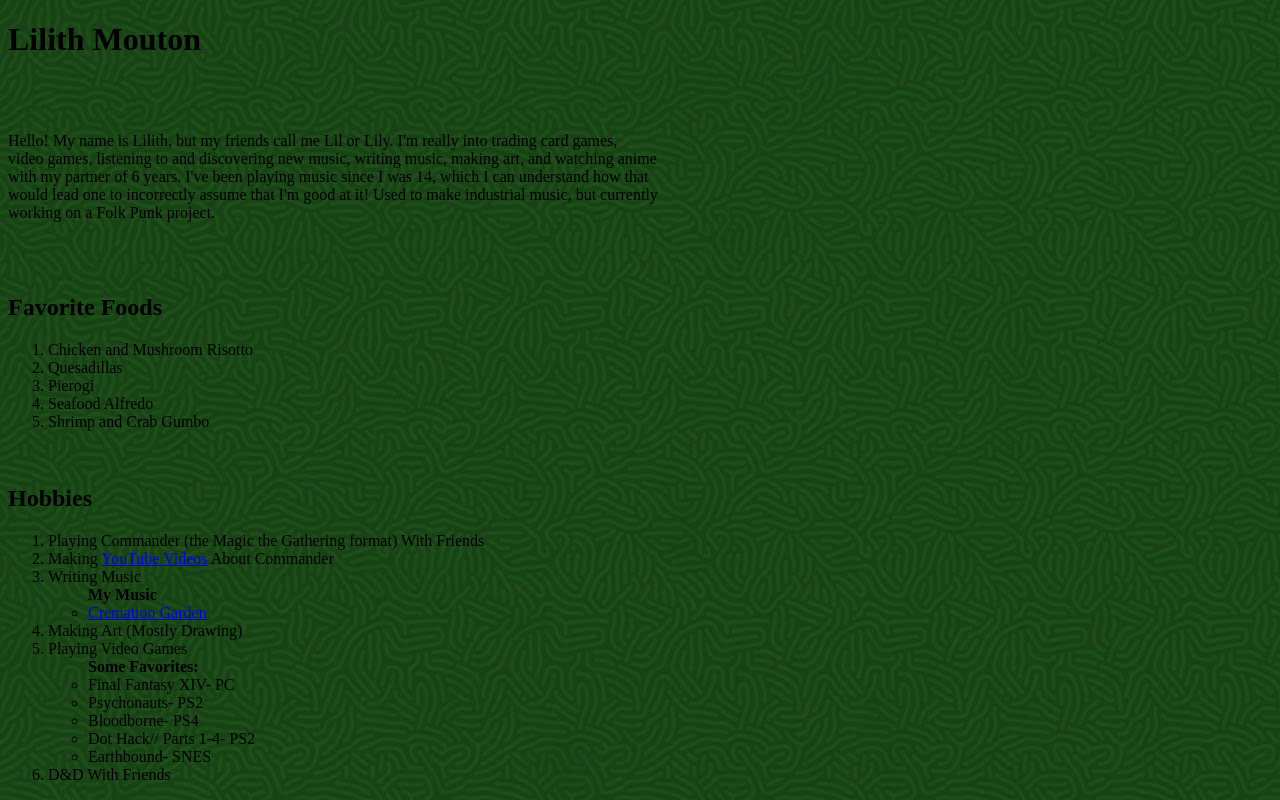
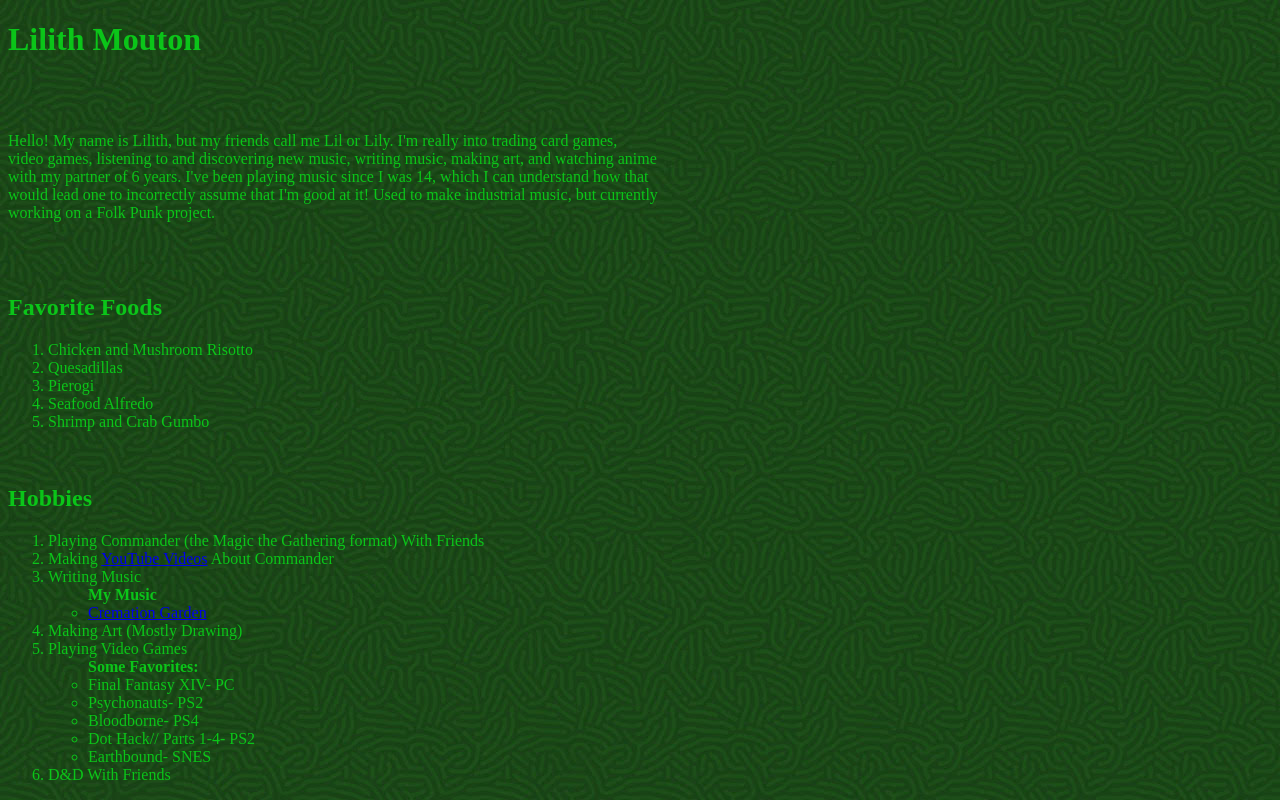
Before and after one commit to rats-and-lilies/about-me-page, a plain HTML site: page index.html in a window 1280 px wide. Shown: the top 800 px of the page. Drawn offline with Linux system fonts and the light colour scheme.

Commit message:
changed font color

```diff
--- a/index.html
+++ b/index.html
@@ -6,11 +6,11 @@
     <title>Lilith Mouton</title>
 </head>
 <body>
- <h1><strong>Lilith Mouton</strong></h1>
+ <h1 style="color:#08e21ace"><strong>Lilith Mouton</strong></h1>
  <br>
 
  <br>
-<p>Hello! My name is Lilith, but my friends call me Lil or Lily. I'm really into trading card games,<br>
+<p style="color:#08e21ace">Hello! My name is Lilith, but my friends call me Lil or Lily. I'm really into trading card games,<br>
     video games, listening to and discovering new music, writing music, making art, and watching anime<br>
     with my partner of 6 years. I've been playing music since I was 14, which I can understand how that <br>
     would lead one to incorrectly assume that I'm good at it! Used to make industrial music, but currently <br>
@@ -18,8 +18,8 @@
 </p>
  <br>
  <br>
- <h2>Favorite Foods</h2>
- <ol>
+ <h2 style="color:#08e21ace">Favorite Foods</h2>
+ <ol style="color:#08e21ace">
     <li>Chicken and Mushroom Risotto</li>
     <li>Quesadillas</li>
     <li>Pierogi</li>
@@ -27,8 +27,8 @@
     <li>Shrimp and Crab Gumbo</li>
  </ol>
  <br>
- <h2>Hobbies</h2>
- <ol>
+ <h2 style="color:#08e21ace">Hobbies</h2>
+ <ol style="color:#08e21ace">
  <li> Playing Commander (the Magic the Gathering format) With Friends</li>
     <li> Making <a href="https://www.youtube.com/@VoyagingSatyr">YouTube Videos</a> About Commander</li>
     <li> Writing Music</li>
```
